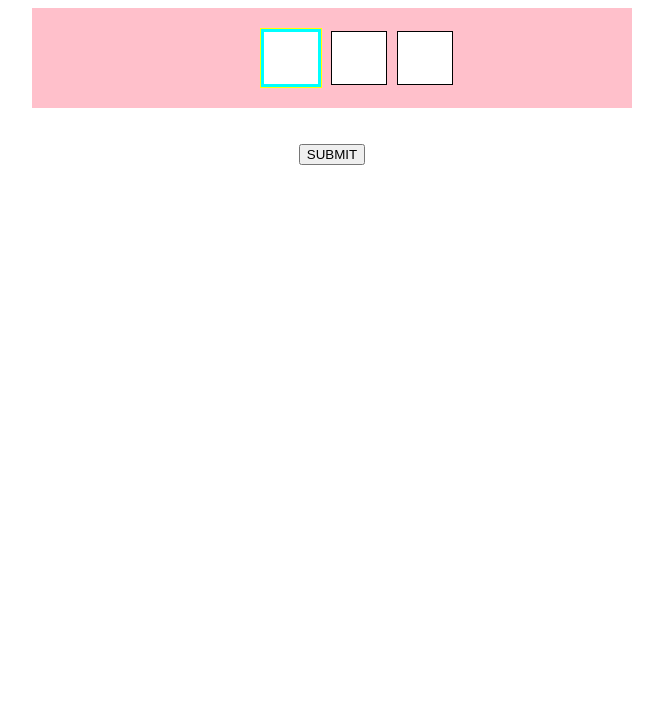
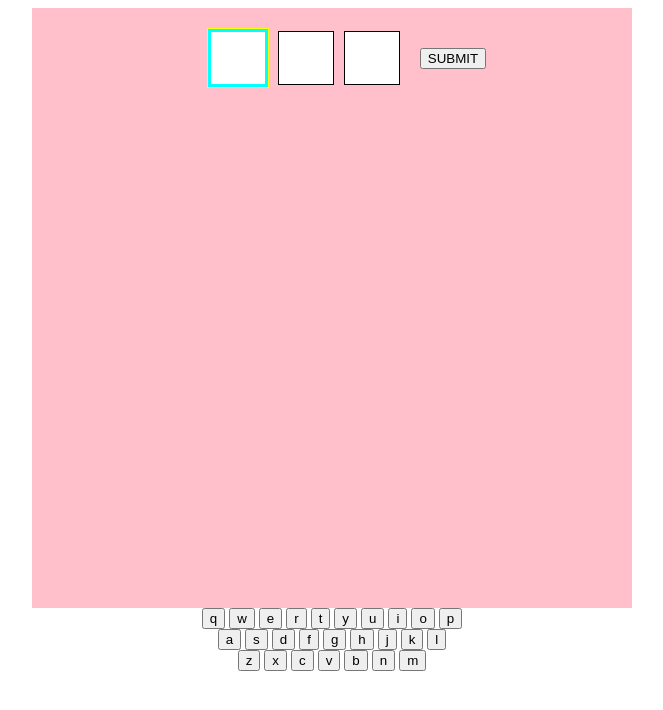
Before and after one commit to Chrispy1987/Project1, a Jekyll site: the page index.html, which Jekyll copies as it is, in a window 1280 px wide. Shown: the top 710 px of the page, without its empty margins (308-971 px from the left). Built offline with Jekyll 4.4.1, drawn with Linux system fonts in a browser that asks for light colours.

Commit message:
Setup grid for webpage placement

```diff
--- a/index.html
+++ b/index.html
@@ -8,15 +8,56 @@
     <link rel="stylesheet" href="style.css">
 </head>
 <body>
+    <div class="grid">
+        <div class="container input">
+            <ul id="words">
+            </ul>
+            <p id="wrongLetters"></p>
+            <button id="submit">SUBMIT</button>
+        </div>
+        <div class="container topleft"></div>
+        <div class="container left"></div>
+        <div class="container topright"></div>
+        <div class="container right"></div>
+        <div class="container hangman">
+            <img class="hang">
+        </div>
+        <div class="keyboard">
+            <div class="row" id="row-1">
+                <button class="key letter">q</button>
+                <button class="key letter">w</button>
+                <button class="key letter">e</button>
+                <button class="key letter">r</button>
+                <button class="key letter">t</button>
+                <button class="key letter">y</button>
+                <button class="key letter">u</button>
+                <button class="key letter">i</button>
+                <button class="key letter">o</button>
+                <button class="key letter">p</button>
+            </div>
+            <div class="row" id="row-2">
+                <button class="key letter">a</button>
+                <button class="key letter">s</button>
+                <button class="key letter">d</button>
+                <button class="key letter">f</button>
+                <button class="key letter">g</button>
+                <button class="key letter">h</button>
+                <button class="key letter">j</button>
+                <button class="key letter">k</button>
+                <button class="key letter">l</button>
+            </div>
+            <div class="row" id="row-3">
+                <button class="key letter">z</button>
+                <button class="key letter">x</button>
+                <button class="key letter">c</button>
+                <button class="key letter">v</button>
+                <button class="key letter">b</button>
+                <button class="key letter">n</button>
+                <button class="key letter">m</button>
+            </div>
+        </div>
+    </div>
 
-    <div class="container">
-        <ul id="words">
-        </ul>
-    </div>
-    <div>
-        <p id="wrongLetters"></p>
-    </div>
-    <button id="submit">SUBMIT</button>
     <script src="script.js"></script>
 </body>
 </html>
```
